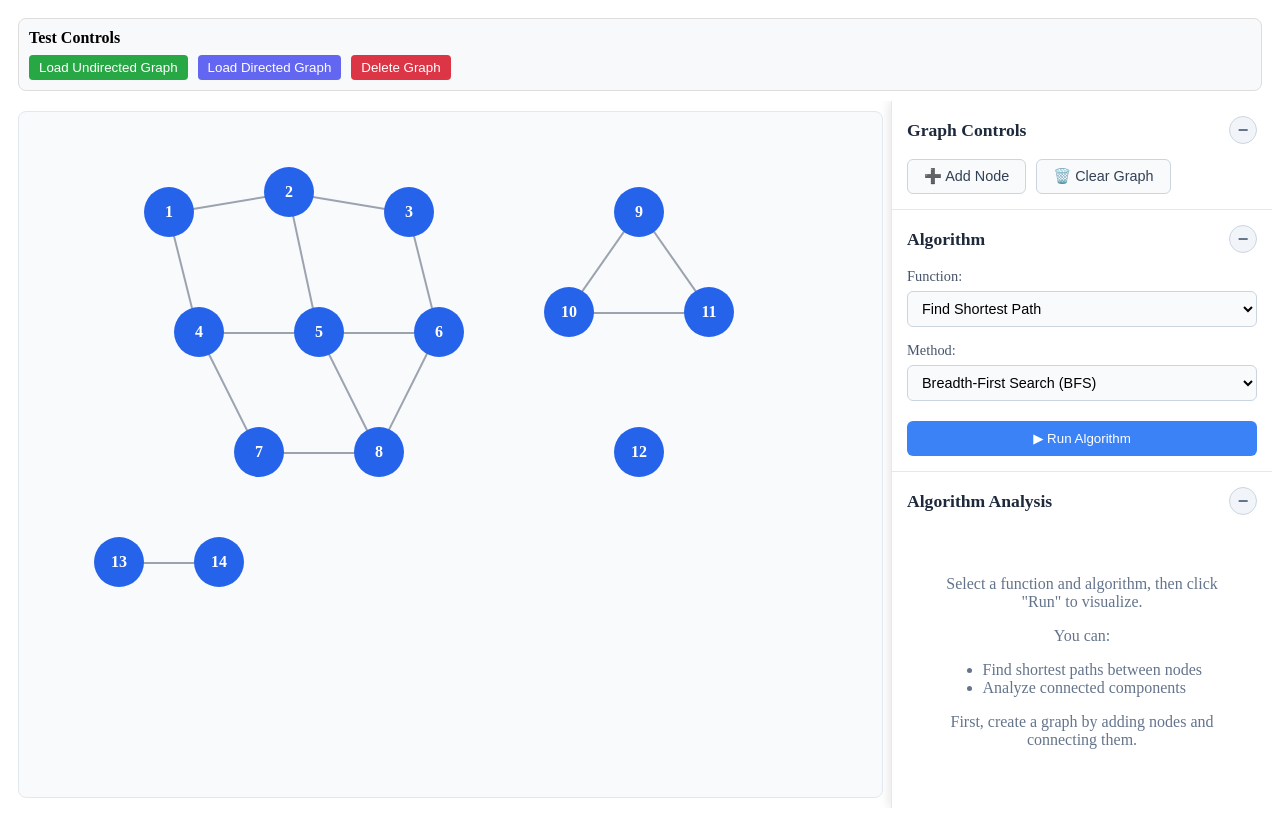
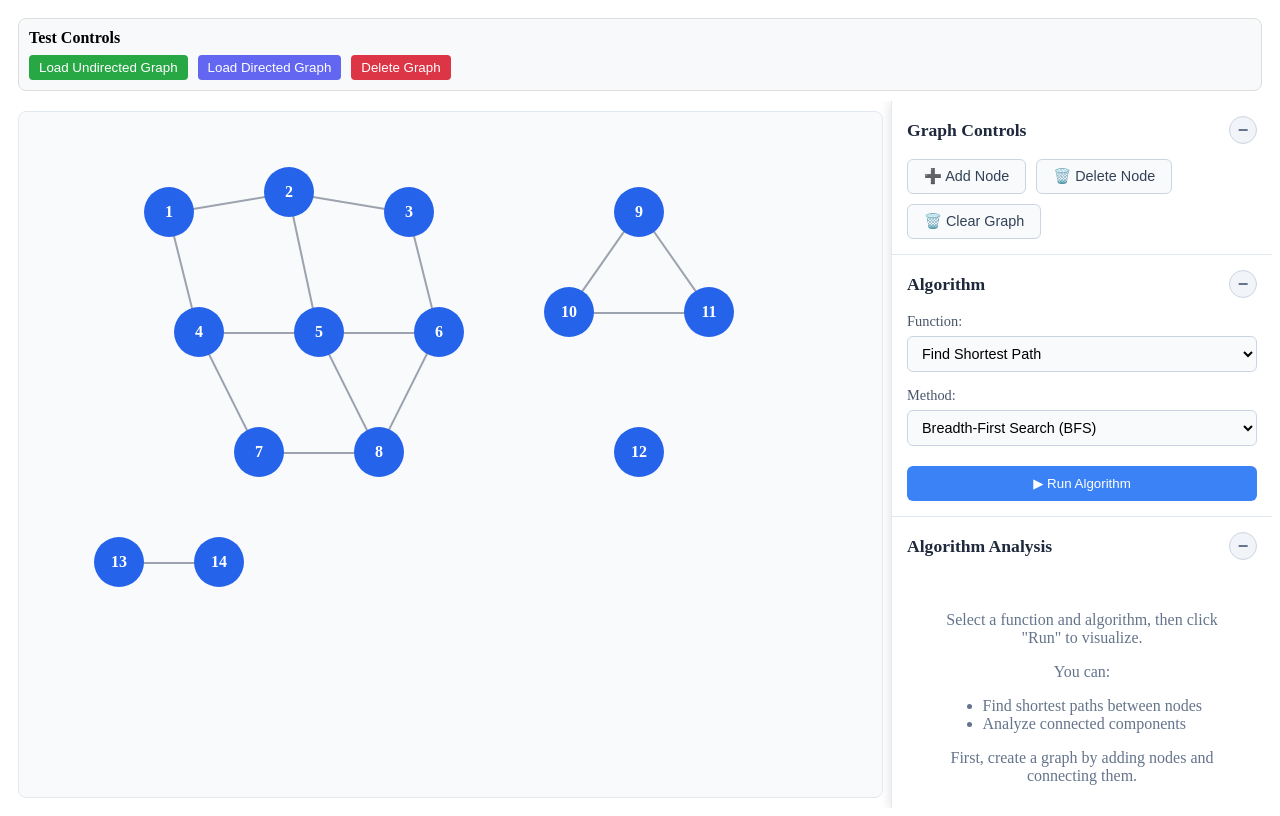
Before and after one commit to KeshavMakkad/Graph-Viz, a React (Vite) app: page /canvas in a window 1280 px wide. Built offline with nearby package versions, Linux system fonts and the light colour scheme.

Commit message:
add delete node button

```diff
--- a/src/pages/GraphCanvas.jsx
+++ b/src/pages/GraphCanvas.jsx
@@ -37,8 +37,10 @@ const GraphCanvas = () => {
   const [result, setResult] = useState(null); // For storing results like component count
 
   const [nodes, setNodes] = useState([]);
+  const [edges, setEdges] = useState([]);
 
-  const [edges, setEdges] = useState([]);
+  // Add the missing deleteMode state
+  const [deleteMode, setDeleteMode] = useState(false);
 
   const [nextId, setNextId] = useState(1);
   const [selectedNodeId, setSelectedNodeId] = useState(undefined);
@@ -108,6 +110,15 @@ const GraphCanvas = () => {
   };
 
   const handleNodeClick = (id) => {
+    // If in delete mode, delete the node
+    if (deleteMode) {
+      // Remove the node
+      setNodes(nodes.filter(node => node.id !== id));
+      // Remove any edges connected to this node
+      setEdges(edges.filter(edge => edge.a !== id && edge.b !== id));
+      return;
+    }
+
     // If we're selecting nodes for BFS, skip edge creation mode
     if (isRunning) {
       return;
@@ -403,8 +414,17 @@ const GraphCanvas = () => {
     }));
   };
 
+  // Toggle delete mode
+  const toggleDeleteMode = () => {
+    setDeleteMode(!deleteMode);
+    // When enabling delete mode, deselect any selected node
+    if (!deleteMode) {
+      setSelectedNodeId(undefined);
+    }
+  };
+
   return (
-    <div className="graph-page-container">
+    <div className={`graph-page-container ${deleteMode ? 'delete-mode' : ''}`}>
       {isDev && (
         <div className="dev-controls">
           <div className="dev-header">Test Controls</div>
@@ -602,8 +622,15 @@ const GraphCanvas = () => {
 
             {visibleSections.graphControls && (
               <div className="control-group">
-                <button onClick={handleAddNode} disabled={isRunning} className="control-btn">
+                <button onClick={handleAddNode} disabled={isRunning || deleteMode} className="control-btn">
                   ➕ Add Node
+                </button>
+                <button
+                  onClick={toggleDeleteMode}
+                  disabled={isRunning}
+                  className={`control-btn ${deleteMode ? 'active-mode' : ''}`}
+                >
+                  {deleteMode ? '✓ Delete Mode' : '🗑️ Delete Node'}
                 </button>
                 <button onClick={handleClearGraph} disabled={isRunning} className="control-btn clear-btn">
                   🗑️ Clear Graph
```
